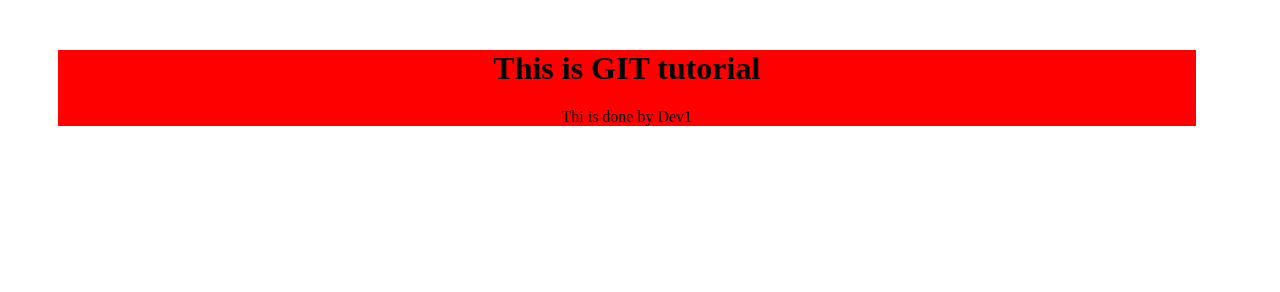
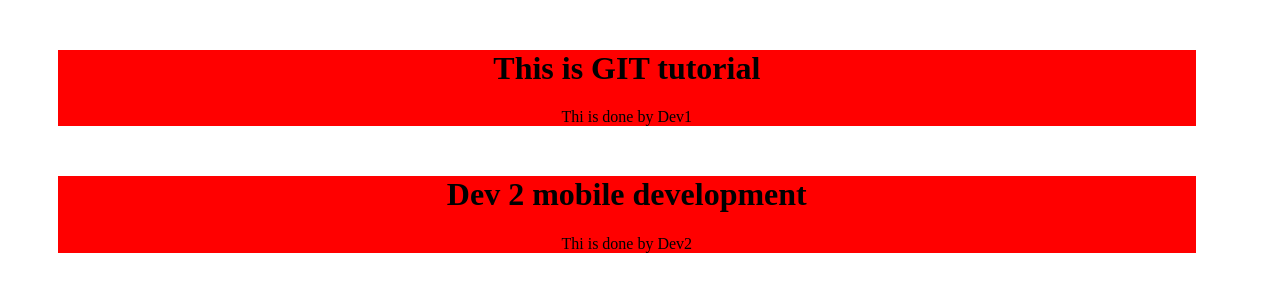
Before and after one commit to tomasz-te/git_tutorial, a plain HTML site: page index.html in a window 1280 px wide. Drawn offline with Linux system fonts and the light colour scheme.

Commit message:
Dev 2 changes

```diff
--- a/index.html
+++ b/index.html
@@ -12,5 +12,11 @@
 <h1>This is GIT tutorial</h1>
 <p>Thi is done by Dev1</p>
 </div>
+
+<div class="box red">
+<h1>Dev 2 mobile development</h1>
+<p>Thi is done by Dev2</p>
+</div>
+
 </body>
 </html>
```
